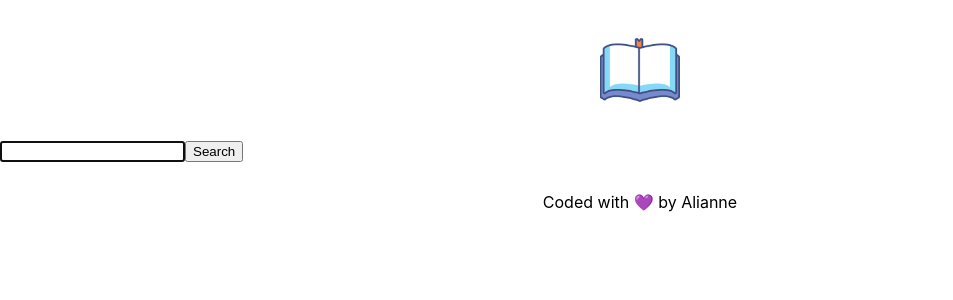
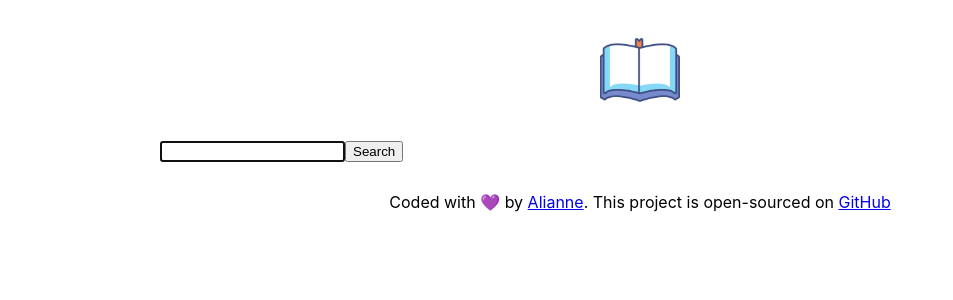
Before and after one commit to i-alianne/dictionary-project, a React (Create React App) app: page / in a window 1280 px wide. Shown: the top 300 px of the page, without its empty margins (0-953 px from the left). Built offline with nearby package versions, Linux system fonts and the light colour scheme.

Commit message:
Added basic styling

```diff
--- a/src/App.css
+++ b/src/App.css
@@ -1,3 +1,8 @@
+.App {
+  max-width: 960px;
+  margin: 0 auto;
+}
+
 .App-header {
   margin: 30px 0;
 }
--- a/src/App.js
+++ b/src/App.js
@@ -12,7 +12,20 @@ export default function App() {
         <main>
           <Dictionary />
         </main>
-        <footer className="App-footer">Coded with 💜 by Alianne</footer>
+        <footer className="App-footer">
+          Coded with 💜 by{" "}
+          <a href="https://i-alianne.com/" target="_blank" rel="noreferrer">
+            Alianne
+          </a>
+          . This project is open-sourced on{" "}
+          <a
+            href="https://github.com/i-alianne/dictionary-project"
+            target="_blank"
+            rel="noreferrer"
+          >
+            GitHub
+          </a>
+        </footer>
       </div>
     </div>
   );
--- a/src/Dictionary.css
+++ b/src/Dictionary.css
@@ -1,2 +1,6 @@
-.Dictionary {
+.Dictionary section {
+  padding: 30px;
+  border-radius: 6px;
+  box-shadow: 0 10px 20px rgb(0 0 0 / 10%);
+  margin: 20px 0;
 }
--- a/src/Dictionary.js
+++ b/src/Dictionary.js
@@ -26,10 +26,16 @@ export default function Dictionary() {
 
   return (
     <div className="Dictionary">
-      <form onSubmit={search}>
-        <input type="search" autoFocus={true} onChange={handleKeywordChange} />
-        <input type="submit" value="Search" />
-      </form>
+      <div className="section">
+        <form onSubmit={search}>
+          <input
+            type="search"
+            autoFocus={true}
+            onChange={handleKeywordChange}
+          />
+          <input type="submit" value="Search" />
+        </form>
+      </div>
       <Results results={results} />
     </div>
   );
```
